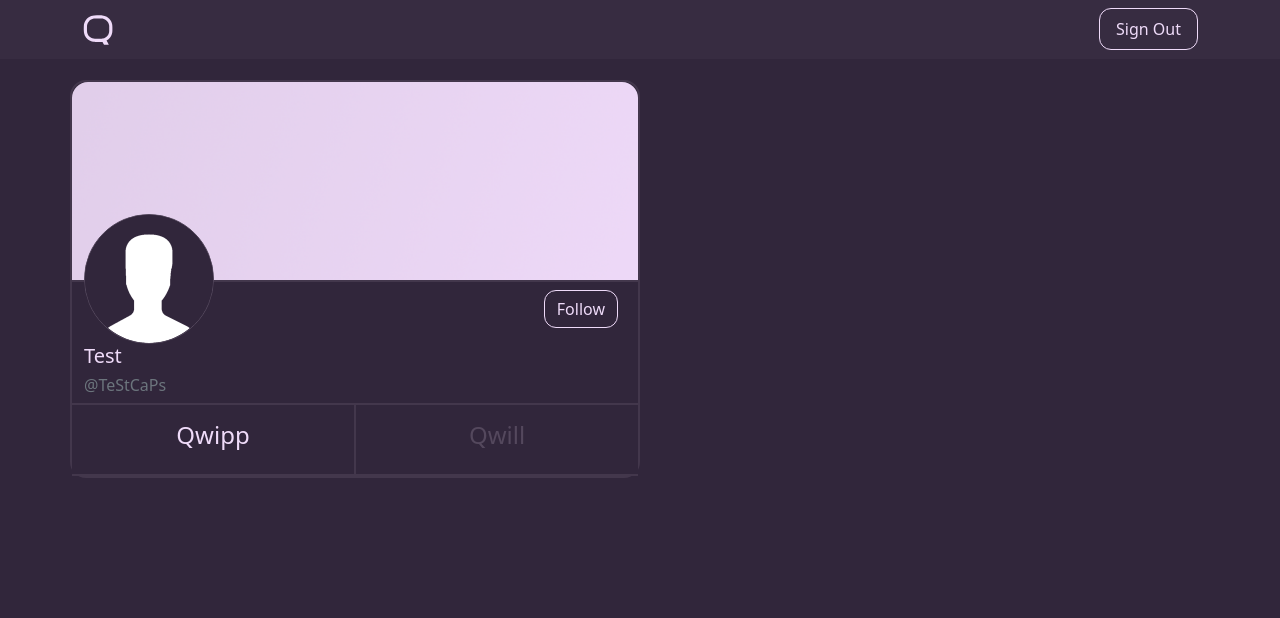
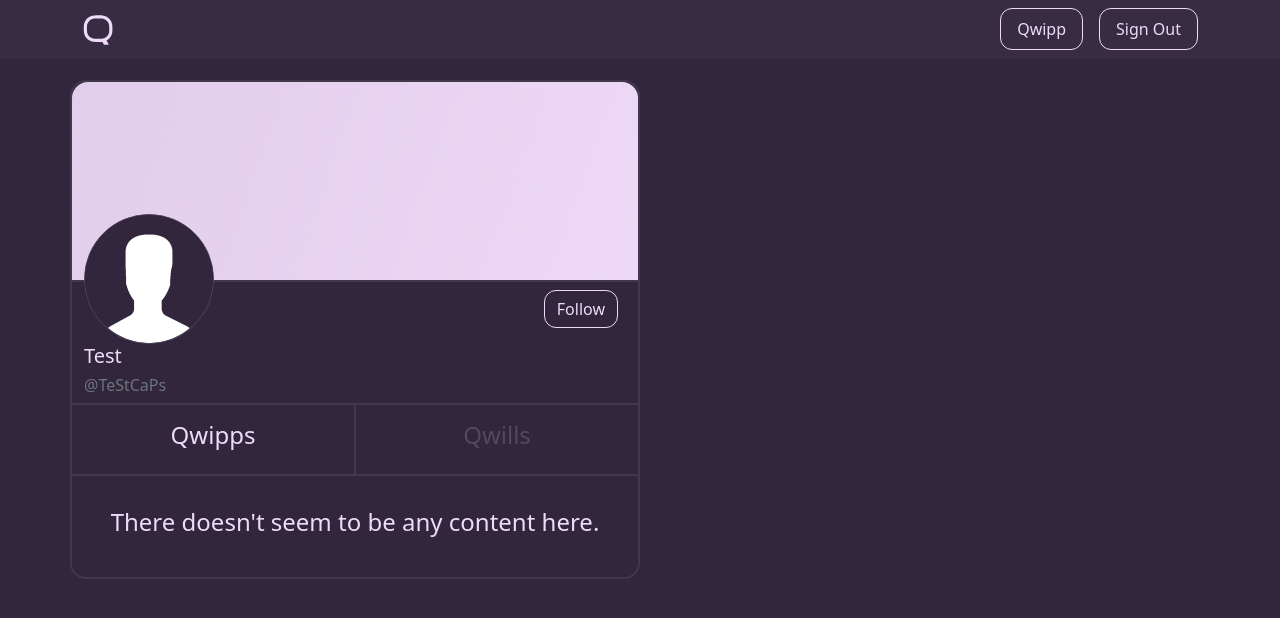
Before and after one commit to flynnsol/Qwippit, a Flask app: a page that uses qwippit/templates/main/layout.html in a window 1280 px wide. Shown: the top 618 px of the page. Run offline with Flask 2, Linux system fonts and the light colour scheme; a user stored in the database is signed in; data comes from the database, SQL or seed files in the repository; both versions use the stored data as it was after the commit; tables that the repository leaves empty hold one stand-in row (values such as "Sample post").

Commit message:
fixed formatting and borders. implementing sections for empty feeds

```diff
--- a/qwippit/static/main.css
+++ b/qwippit/static/main.css
@@ -116,11 +116,20 @@ a {
 .author-link {
     text-decoration: none;
     color: #EFDBF9;
-    transition: 0.15s ease color;
+    transition: 0.25s ease color;
 }
 
 .author-link:hover {
     color: #BEA7E5;
+}
+
+.author-link-nh {
+    text-decoration: none;
+    color: #EFDBF9;
+}
+
+.author-link-nh:hover {
+    color: #EFDBF9;
 }
 
 .article-content {
@@ -254,7 +263,9 @@ input:-webkit-autofill:focus {
 .error-section {
     border-top-right-radius: 1rem;
     border-top-left-radius: 1rem;
-    border-top: 0.15rem solid;
+    padding-top: 2rem;
+    padding-bottom: 2rem;
+    text-align: center;
     border-color: #43374C;
 }
 
@@ -315,6 +326,16 @@ input:-webkit-autofill:focus {
     vertical-align: middle;
     border-color: #43374C;
 }
+
+.profile-empty-content-section {
+    cursor: auto;
+    text-align: center;
+}
+
+.profile-empty-content-section:hover {
+    background-color: #31263B;
+}
+
 
 /*  primary color change */
 
--- a/qwippit/templates/errors/403.html
+++ b/qwippit/templates/errors/403.html
@@ -1,6 +1,6 @@
 {% extends "main/layout.html" %}
 {% block content %}
   <div class="row error-section">
-    <h1>You don't have permission to view that page. (403)</h1>
+    <h4>You don't have permission to view that page. (403)</h4>
   </div>
 {% endblock content %}
--- a/qwippit/templates/errors/404.html
+++ b/qwippit/templates/errors/404.html
@@ -1,6 +1,6 @@
 {% extends "main/layout.html" %}
 {% block content %}
   <div class="row error-section">
-    <h1>Oops. We can't seem to find that page. (404)</h1>
+    <h4>Oops. We can't seem to find that page. (404)</h4>
   </div>
 {% endblock content %}
--- a/qwippit/templates/errors/500.html
+++ b/qwippit/templates/errors/500.html
@@ -1,6 +1,6 @@
 {% extends "main/layout.html" %}
 {% block content %}
   <div class="row error-section">
-    <h1>Our monkeys are fixing the server. Try again soon. (500)</h1>
+    <h4>Our monkeys are fixing the server. Try again soon. (500)</h1>
   </div>
 {% endblock content %}
--- a/qwippit/templates/main/home.html
+++ b/qwippit/templates/main/home.html
@@ -4,10 +4,10 @@
         <div class="qwipp-qwill">
             <div class="row center-content-top">
                 <div class="col feed-option feed-qwipp active">
-                    <h4>Qwipp</h4>
+                    <h4>Qwipps</h4>
                 </div>
                 <div class="col feed-option feed-qwill">
-                    <h4>Qwill</h4>
+                    <h4>Qwills</h4>
                 </div>
             </div>
             <div class="qwipp-feed">
@@ -24,7 +24,7 @@
                                         {% endfor %}
                                     </div>
                                   {% else %}
-                                    {{ qwipp_form.content(id="qwipp-text-area", rows="5", class="form-control form-control-lg") }}
+                                    {{ qwipp_form.content(autofocus=True, id="qwipp-text-area", rows="5", class="form-control form-control-lg") }}
                                   {% endif %}
                                   <span id="qwipp-form-count" class="main-font-nh">0</span>
                                   <span id="qwipp-form-count-maximum" class="main-font-nh">/ 256</span>
--- a/qwippit/templates/main/layout.html
+++ b/qwippit/templates/main/layout.html
@@ -30,6 +30,7 @@
                         <!-- Right Side -->
                         {% if current_user.is_authenticated %}
                             <div class="navbar-nav ms-auto">
+                                <a class="nav-item nav-link main-font btn btn-outline-primary" href="{{ url_for('main.home') }}">Qwipp</a>
                                 <a class="nav-item nav-link main-font btn btn-outline-primary" href="{{ url_for('users.signout') }}">Sign Out</a>
                             </div>
                         {% else %}
@@ -59,33 +60,10 @@
                                     <li onclick="location.href='{{ url_for('users.signup') }}'" class="list-group-item bg-main main-font-nh"><h6>Sign Up</h6></li>
                                 {% endif %}
                             </ul>
-                            {% if current_user.is_authenticated %}
-                                <div class="col text-center">
-                                    <button type="button" class="btn btn-outline-primary btn-lg m-2" style="width: 80%" data-bs-toggle="modal" data-bs-target="#qwippModal">Qwipp</button>
-                                </div>
-                            {% endif %}
                         </div>
                     </div>
                 {% endif %}
                 <div class="col-md-6 center-content">
-                    {% if current_user.is_authenticated %}
-                        <div class="modal fade" id="qwippModal" tabindex="-1" aria-labelledby="qwippModalLabel" aria-hidden="true">
-                          <div class="modal-dialog">
-                            <div class="modal-content">
-                              <div class="modal-header">
-                                <h5 class="modal-title" id="deleteModalLabel">Create Qwipp</h5>
-                                <button type="button" class="btn-close" data-bs-dismiss="modal" aria-label="Close"></button>
-                              </div>
-                              <div class="modal-footer">
-                                <form action="{{ url_for('main.home') }}" method="POST">
-                                    <input class="btn btn-outline-primary" type="submit" value="Qwipp It">
-                                </form>
-                                <button type="button" class="btn btn-outline-primary" data-bs-dismiss="modal">Close</button>
-                              </div>
-                            </div>
-                          </div>
-                        </div>
-                    {% endif %}
                     {% block content %}{% endblock %}
                 </div>
                 {% if request.MOBILE == False %}
--- a/qwippit/templates/users/profile.html
+++ b/qwippit/templates/users/profile.html
@@ -13,6 +13,7 @@
                     </small>
                 </div>
             </div>
+            {% if current_user.is_authenticated %}
                 {% if user == current_user %}
                     <div class="profile-button edit-profile col">
                         <button type="button" class="btn btn-outline-primary m-2">Edit Profile</button>
@@ -22,30 +23,43 @@
                         <button type="button" class="btn btn-outline-primary m-2">Follow</button>
                     </div>
                 {% endif %}
+            {% endif %}
         </div>
         <div class="row profile-center-content-top">
             <div class="col feed-option active">
-                <h4>Qwipp</h4>
+                <h4>Qwipps</h4>
             </div>
             <div class="col feed-option profile-feed-qwill">
-                <h4>Qwill</h4>
+                <h4>Qwills</h4>
             </div>
         </div>
+    {% if qwipps |length != 0 %}
         {% for qwipp in qwipps %}
             <article onclick="location.href='{{ url_for('users.qwipp', username=qwipp.author.username, qwipp_id=qwipp.id) }}'" class="row content-section">
                 <div class="d-flex media">
                     <img class="me-3 rounded-circle border border-highlight" width="65px" height="65px" src="{{ url_for('static', filename='profile_pics/' + qwipp.author.image_file) }}">
                     <div class="media-body">
                         <div class="article-metadata">
-                        <a class="author-link mr-2" href="{{ url_for('users.profile', username=qwipp.author.username) }}">{{ qwipp.author.displayname }}</a>
+                            <a class="author-link-nh mr-2">{{ qwipp.author.displayname }}</a>
                             <small class="text-muted">@{{ qwipp.author.username }}</small>
                         </div>
                         <div class="content">
                             <p class="article-content">{{ qwipp.content }}</p>
                         <div>
-                    <small class="date-time text-muted">{{ qwipp.date_posted.strftime('%b %d') }}</small>
+                        <small class="date-time text-muted">{{ qwipp.date_posted.strftime('%b %d, %Y') }}</small>
                     </div>
                 </div>
             </article>
         {% endfor %}
+    {% else %}
+        <article class="row content-section profile-empty-content-section">
+            <div class="media">
+                <div class="media-body">
+                    <div class="content">
+                        <h4 class="article-content">There doesn't seem to be any content here.</h4>
+                    <div>
+                </div>
+            </div>
+        </article>
+    {% endif %}
 {% endblock content %}
--- a/qwippit/users/routes.py
+++ b/qwippit/users/routes.py
@@ -1,4 +1,5 @@
 from flask_login import current_user, login_user, logout_user
+from sqlalchemy import func
 
 from qwippit import bcrypt, db
 from qwippit.models import User, Qwipp, Qwill
@@ -47,15 +48,15 @@ def signout():
 
 @users.route("/<string:username>")
 def profile(username):
-    user = User.query.filter_by(username=username).first_or_404()
+    user = User.query.filter(func.lower(User.username) == func.lower(username)).first_or_404()
     qwipps = Qwipp.query.filter_by(author=user)\
-        .order_by(Qwipp.date_posted.desc())
+        .order_by(Qwipp.date_posted.desc()).all()
     return render_template('users/profile.html', qwipps=qwipps, user=user, title=user.displayname + " (@" + username + ")")
 
 
 # Qwipps
 @users.route("/<string:username>/qwipp/<int:qwipp_id>")
 def qwipp(username, qwipp_id):
-    user = User.query.filter_by(username=username).first_or_404()
+    user = User.query.filter(func.lower(User.username) == func.lower(username)).first_or_404()
     qwipp = Qwipp.query.get_or_404(qwipp_id)
     return render_template('qwipps/qwipp.html', title=user.displayname + " (@" + username + ")", qwipp=qwipp, user=user)
```
Also changed, not shown: instance/site.db. Lines whose indentation alone changed are shown as unchanged.
